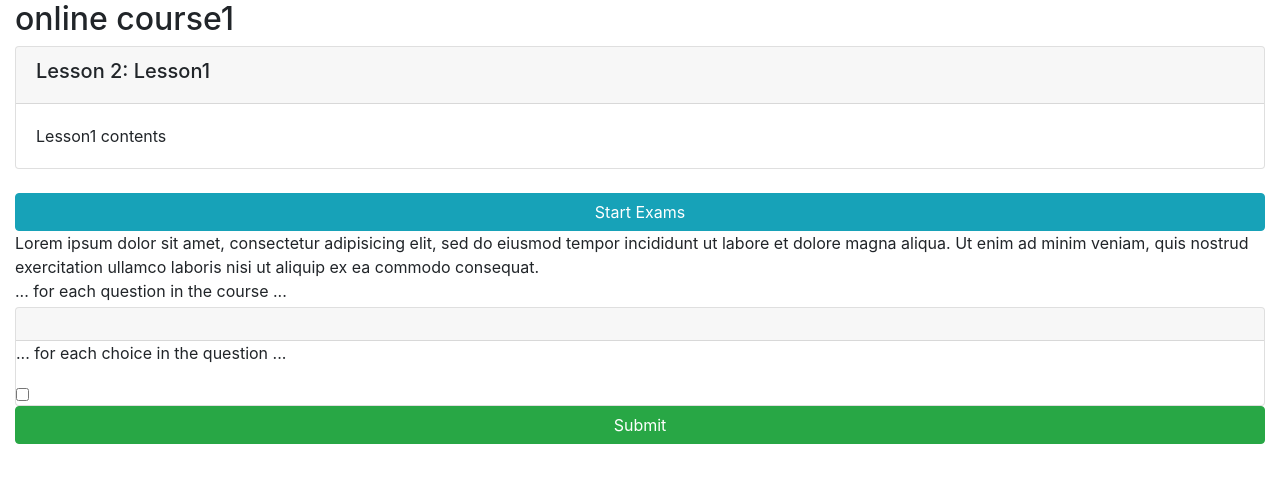
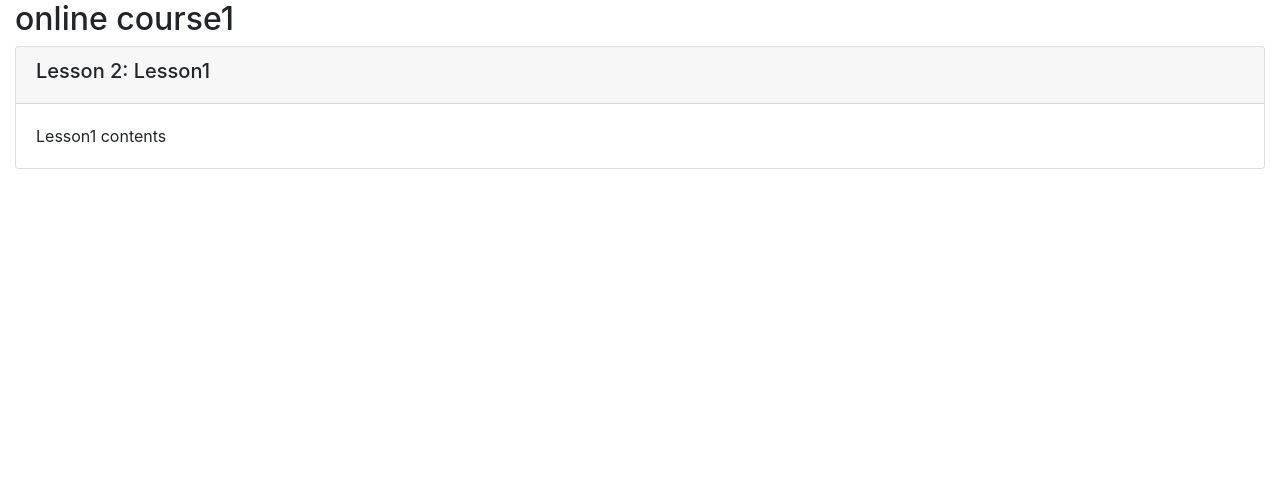
Before and after one commit to instantw36/C6W5_Final_Project, a Django app: page /onlinecourse/1/ in a window 1280 px wide. Shown: the part 56-539 px from the top of the page. Run offline with Django 3.2, Linux system fonts and the light colour scheme; data comes from the database, SQL or seed files in the repository; both versions use the stored data as it was after the commit; some libraries are stand-ins or nearby versions.

Commit message:
Updated from theia
Signed-off-by: instantw36 <instant.w36@gmail.com>

```diff
--- a/onlinecourse/templates/onlinecourse/course_detail_bootstrap.html
+++ b/onlinecourse/templates/onlinecourse/course_detail_bootstrap.html
@@ -54,22 +54,17 @@
             <!-- Task: show questions and choices -->
             <!-- <HINT> Use Bootstrap Collapse to hide exam first, more details could be found here
             https://www.w3schools.com/bootstrap4/bootstrap_collapse.asp-->
-
+            {% if user.is_authenticated %}
             <br>
             <button type="button" class="btn btn-info btn-block" data-toggle="collapse" data-target="#demo">Start Exams</button>
-            <div id="demo" class="collapse show">
-              Lorem ipsum dolor sit amet, consectetur adipisicing elit,
-              sed do eiusmod tempor incididunt ut labore et dolore magna aliqua. Ut enim ad minim veniam,
-              quis nostrud exercitation ullamco laboris nisi ut aliquip ex ea commodo consequat.
-            </div>
+            <div id="demo" class="collapse">
+
 
             <!--
-
             A collapse example here:
             <div id="exam" class="collapse">
                 Click to expand elements within the collapse div
                 </div>
-
             -->
 
             <!-- <HINT> If user is authenticated, show course exam with a list of question -->
@@ -86,23 +81,27 @@
 
             <!-- A choice submission form example -->
             <form id="questionform" action="point to a submit view" method="post">
-                        ... for each question in the course ...
+                {% for question in course.question_set.all %}
                         <div class="card mt-1">
-                            <div class="card-header"><h5>{{ question.question_text}}</h5></div>
+                            <div class="card-header"><h5>{{ question.question}}</h5></div>
                             {% csrf_token %}
                             <div class="form-group">
-                               ... for each choice in the question ...
+                                {% for choice in question.choice_set.all %}
                                 <div class="form-check">
                                     <label class="form-check-label">
                                         <input type="checkbox" name="choice_{{choice.id}}"
                                                class="form-check-input" id="{{choice.id}}"
-                                               value="{{choice.id}}">{{ choice.choice_text }}
+                                               value="{{choice.id}}">{{ choice.content }}
                                     </label>
                                 </div>
+                                {% endfor %}
                             </div>
                         </div>
+                        {% endfor %}
                     <input class="btn btn-success btn-block" type="submit" value="Submit">
             </form>
+        </div>
+        {% endif %}
 
             <!--Check here to see more details Bootstrap checkbox
              https://www.w3schools.com/bootstrap4/bootstrap_forms_inputs.asp-->
```
Also changed, not shown: db.sqlite3.
